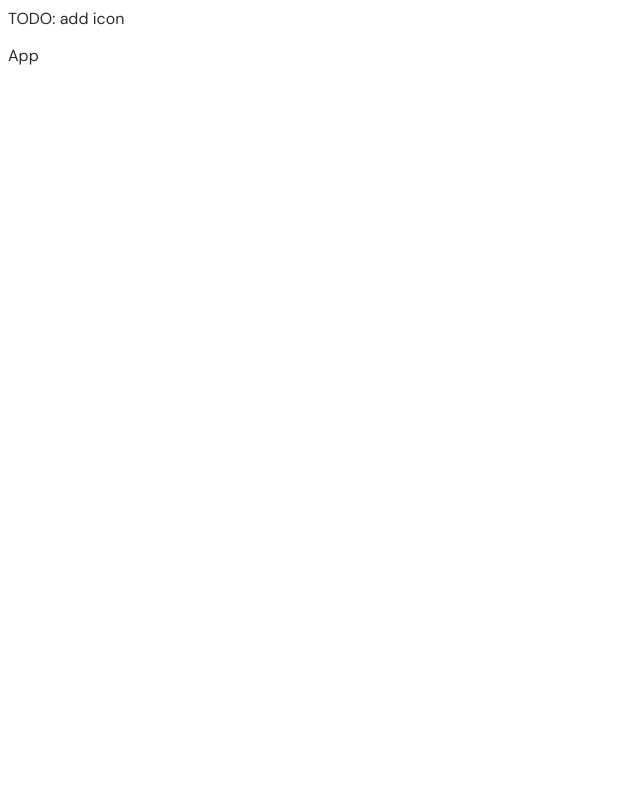
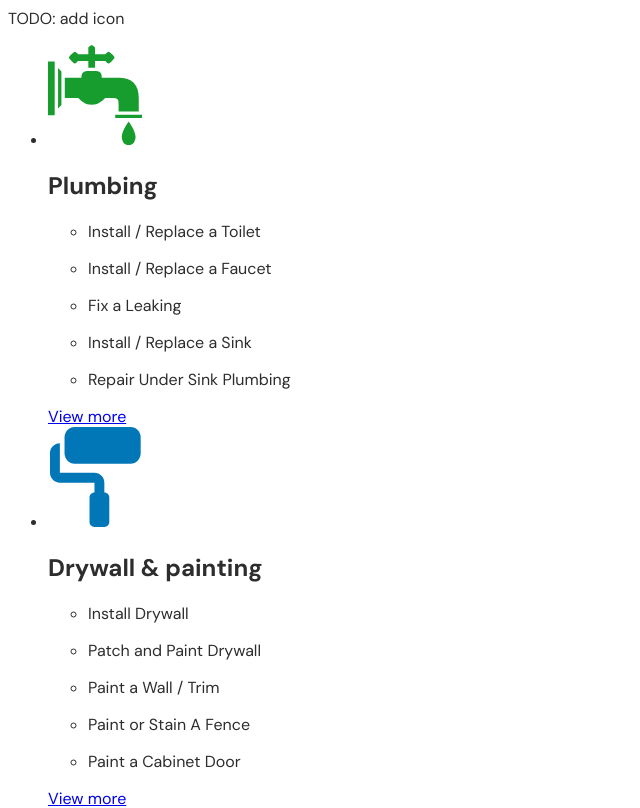
Before and after one commit to AsphaltHedgehog/G-M_Development-TestTask, a React (Vite) app: page / in a window 1280 px wide. Shown: the top 808 px of the page, without its empty margins (0-640 px from the left). Built offline with nearby package versions, Linux system fonts and the light colour scheme.

Commit message:
created card.jsx

```diff
--- a/src/App.jsx
+++ b/src/App.jsx
@@ -1,7 +1,24 @@
-function App() {
+import Card from './components/Card';
+import cards from './data/data.json'
+
+const App = () => {
+
+  const getColorByIndex = (index) => {
+    const colors = ["#179D2E", "#0177B8", "#F5AF23", "#F02E2C"];
+    const colorIndex = (index - 4) % colors.length;
+    return colors[colorIndex >= 0 ? colorIndex : colorIndex + colors.length];
+  };
+
 	return (
-		<main>
-			<p>App</p>
+    <main>
+      <ul>
+        {cards.map((card, i) => {
+          const color = getColorByIndex(i)
+          return(
+            <Card key={card.category} category={card.category} svg={card.svg} tasks={card.tasks} color={color} />
+          )
+        })}
+      </ul>
 		</main>
 	);
 }
--- /dev/null
+++ b/src/components/Card.jsx
@@ -0,0 +1,29 @@
+import sprite from "../svg/sprite.svg"
+
+const Card = ({ svg, tasks, category, color }) => {
+
+  return (
+    <li>
+      <div >
+        {svg === "icon-outdoor" ? <svg width={94} height={100} fill={"white"} stroke={color}>
+          <use href={`${sprite}#${svg}`}/>
+        </svg> :
+        <svg width={94} height={100} fill={color}>
+          <use href={`${sprite}#${svg}`}/>
+        </svg>}
+        <h2>{category}</h2>
+        <ul>
+          {tasks.map((task, i) => (
+            <li key={`${task}${i}`}>
+              <p>{task}</p>
+            </li>
+          ))}
+        </ul>
+        <a href="/" className="underline">View more</a>
+      </div>
+    </li>
+  )
+};
+
+
+export default Card
```
